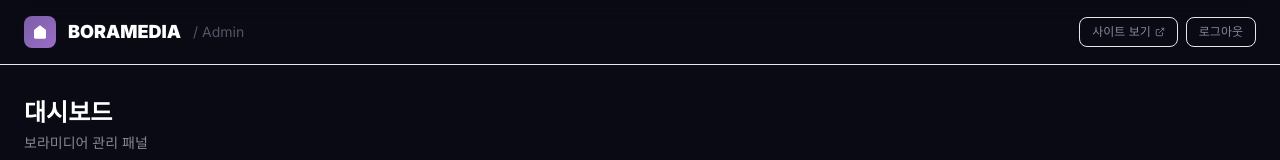
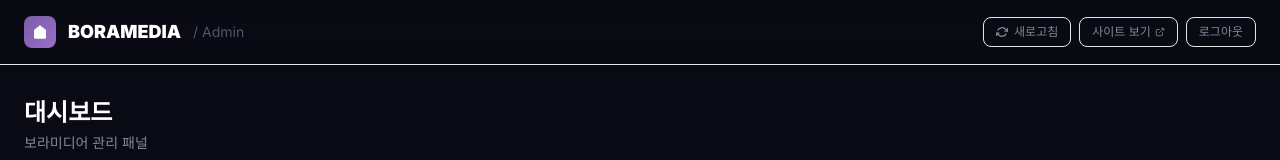
Before and after one commit to hootre/2026-borasite, a Next.js app: page /admin in a window 1280 px wide. Shown: the top 160 px of the page. Built offline with nearby package versions, Linux system fonts and the light colour scheme.

Commit message:
카테고리 수정4

```diff
--- a/app/admin/AdminDashboard.tsx
+++ b/app/admin/AdminDashboard.tsx
@@ -3,6 +3,7 @@
 import { useState } from 'react';
 import Image from 'next/image';
 import Link from 'next/link';
+import { useRouter } from 'next/navigation';
 import { WorkMeta, CATEGORY_LABELS } from '@/lib/types';
 import { logoutAction } from './actions';
 import EditModal from './EditModal';
@@ -349,6 +350,29 @@ export default function AdminDashboard({
   const [deletingWork, setDeletingWork] = useState<WorkMeta | null>(null);
   const [deleting, setDeleting] = useState(false);
   const [deleteError, setDeleteError] = useState('');
+  const [refreshing, setRefreshing] = useState(false);
+  const [refreshMsg, setRefreshMsg] = useState('');
+  const router = useRouter();
+
+  // ── 캐시 새로고침
+  const handleRefresh = async () => {
+    setRefreshing(true);
+    setRefreshMsg('');
+    try {
+      const res = await fetch('/api/admin/refresh', { method: 'POST' });
+      if (res.ok) {
+        setRefreshMsg('✓ 새로고침 완료');
+        router.refresh(); // 서버 컴포넌트 재실행 → 최신 Vimeo 데이터 반영
+      } else {
+        setRefreshMsg('오류가 발생했습니다.');
+      }
+    } catch {
+      setRefreshMsg('네트워크 오류');
+    } finally {
+      setRefreshing(false);
+      setTimeout(() => setRefreshMsg(''), 3000);
+    }
+  };
 
   // ── 수정 저장
   const handleSave = (updated: Partial<WorkMeta>) => {
@@ -442,6 +466,26 @@ export default function AdminDashboard({
             <span className="text-[#555566] text-sm hidden sm:block">/ Admin</span>
           </Link>
           <div className="flex items-center gap-2">
+            {/* 캐시 새로고침 버튼 */}
+            <button
+              onClick={handleRefresh}
+              disabled={refreshing}
+              title="Vimeo 데이터 즉시 새로고침"
+              className="flex items-center gap-1.5 text-xs text-[#888899] hover:text-green-400 transition-colors px-3 py-1.5 rounded-lg border border-white/8 hover:border-green-400/30 disabled:opacity-50"
+            >
+              <svg
+                width="12" height="12" viewBox="0 0 24 24" fill="none"
+                stroke="currentColor" strokeWidth="2.5"
+                className={refreshing ? 'animate-spin' : ''}
+              >
+                <path d="M23 4v6h-6" />
+                <path d="M1 20v-6h6" />
+                <path d="M3.51 9a9 9 0 0114.36-3.36L23 10M1 14l5.13 4.36A9 9 0 0020.49 15" />
+              </svg>
+              <span className="hidden sm:inline">
+                {refreshMsg || (refreshing ? '새로고침 중...' : '새로고침')}
+              </span>
+            </button>
             <Link href="/" target="_blank"
               className="hidden sm:flex items-center gap-1 text-xs text-[#888899] hover:text-white transition-colors px-3 py-1.5 rounded-lg border border-white/8 hover:border-white/15">
               사이트 보기
--- /dev/null
+++ b/app/api/admin/refresh/route.ts
@@ -0,0 +1,21 @@
+import { NextRequest, NextResponse } from 'next/server';
+import { revalidatePath } from 'next/cache';
+import { cookies } from 'next/headers';
+import { invalidateCache } from '@/lib/vimeo';
+
+export async function POST(_req: NextRequest) {
+  // 관리자 쿠키 확인
+  const token = cookies().get('bm_admin_token')?.value;
+  if (token !== 'authenticated') {
+    return NextResponse.json({ message: '인증 필요' }, { status: 401 });
+  }
+
+  invalidateCache();
+  revalidatePath('/', 'layout');
+
+  return NextResponse.json({
+    ok: true,
+    message: '캐시가 초기화되었습니다.',
+    timestamp: new Date().toISOString(),
+  });
+}
--- a/app/contact/page.tsx
+++ b/app/contact/page.tsx
@@ -85,11 +85,11 @@ export default function ContactPage() {
                   className="w-full bg-[#10101A] border border-[#22223A] rounded-xl px-4 py-3 text-white text-sm focus:outline-none focus:border-[#7B5EA7] transition-colors appearance-none cursor-pointer"
                 >
                   <option value="">선택하세요</option>
-                  <option value="corporate">기업홍보 영상</option>
-                  <option value="event">이벤트 스케치</option>
+                  <option value="corporate">광고/홍보 영상</option>
                   <option value="music">뮤직비디오</option>
-                  <option value="ad">광고 영상</option>
-                  <option value="drama">드라마 · 숏폼</option>
+                  <option value="filming">촬영</option>
+                  <option value="sketch">현장스케치</option>
+                  <option value="youtube">유튜브 콘텐츠</option>
                   <option value="other">기타</option>
                 </select>
               </div>
--- a/lib/vimeo.ts
+++ b/lib/vimeo.ts
@@ -8,7 +8,7 @@ const USER_ID = process.env.VIMEO_USER_ID ?? 'me';
 
 let cachedWorks: WorkMeta[] | null = null;
 let cacheTimestamp = 0;
-const CACHE_TTL = 60 * 1000; // 60초 인메모리 캐시
+const CACHE_TTL = 10 * 1000; // 10초 인메모리 캐시
 
 function invalidateCache() {
   cachedWorks = null;
```
